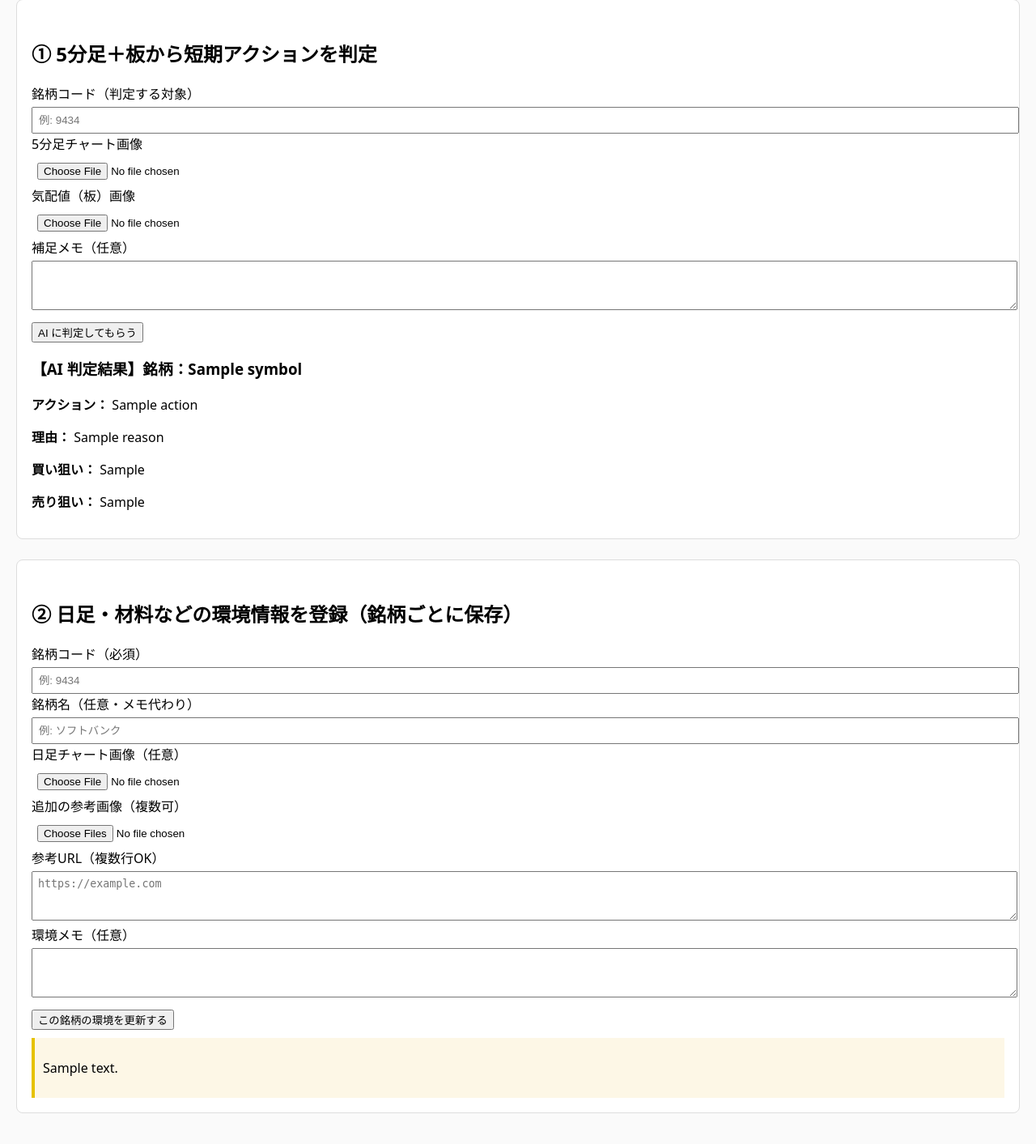
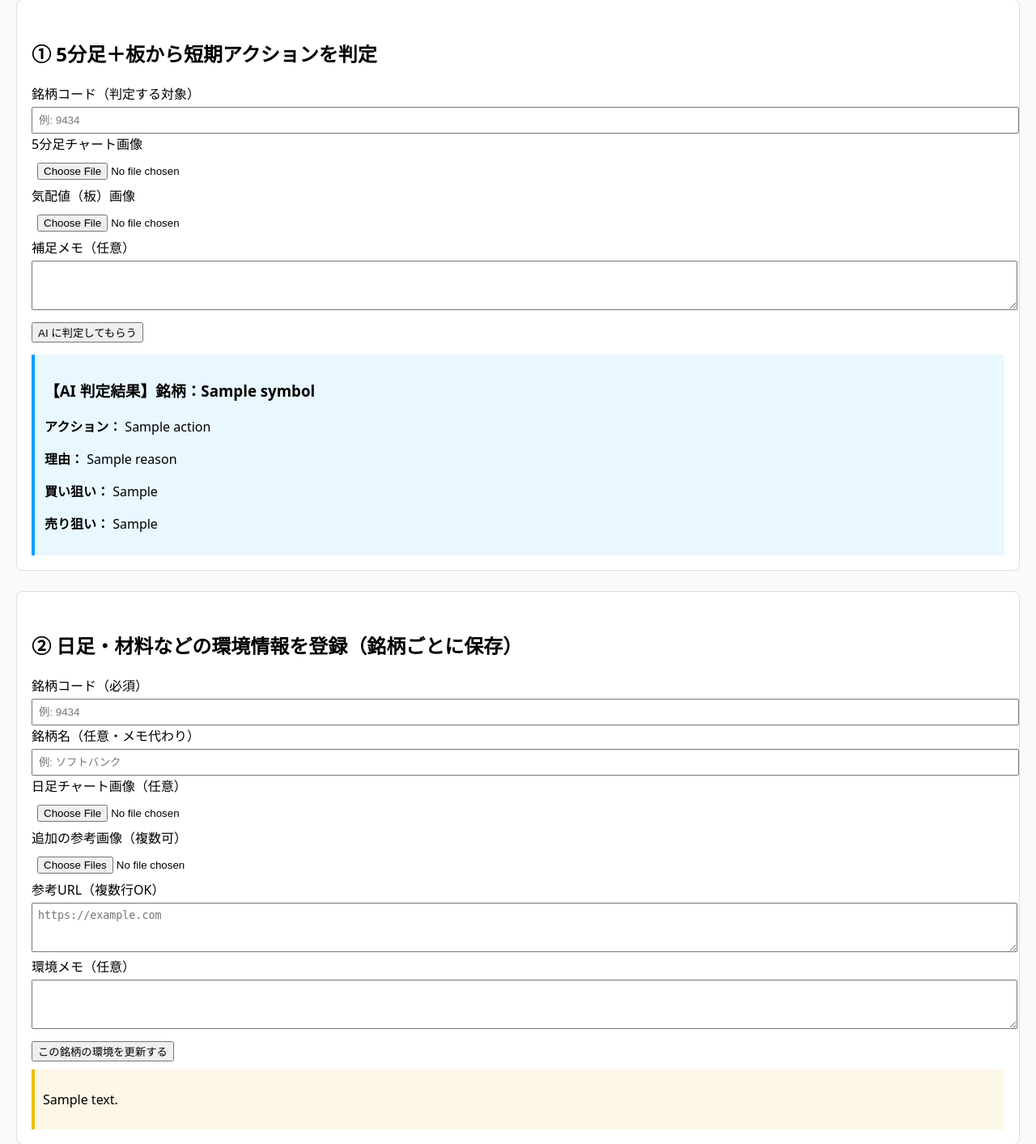
Before and after one commit to kurakirin-cyber/trade-app, a Flask app: template trade-app/templates/index.html in a window 1280 px wide. Shown: the part 276-1689 px from the top of the page at 81% size. Before the commit the page ends 1651 px from the top, so only its background shows below. Run offline with Flask 3, Linux system fonts and the light colour scheme; the template is opened without the code that fills it: most values are stand-ins (such as "Sample title", 1, 10 or a date in 2020).

Commit message:
Update index.html

```diff
--- a/trade-app/templates/index.html
+++ b/trade-app/templates/index.html
@@ -14,6 +14,12 @@
             border-radius: 8px;
             border: 1px solid #ddd;
             margin-bottom: 25px;
+        }
+        .result-box {
+            background: #e9f7ff;
+            border-left: 4px solid #00a0ff;
+            padding: 12px;
+            margin-top: 15px;
         }
         .error-box {
             background: #ffe2e2;
```
